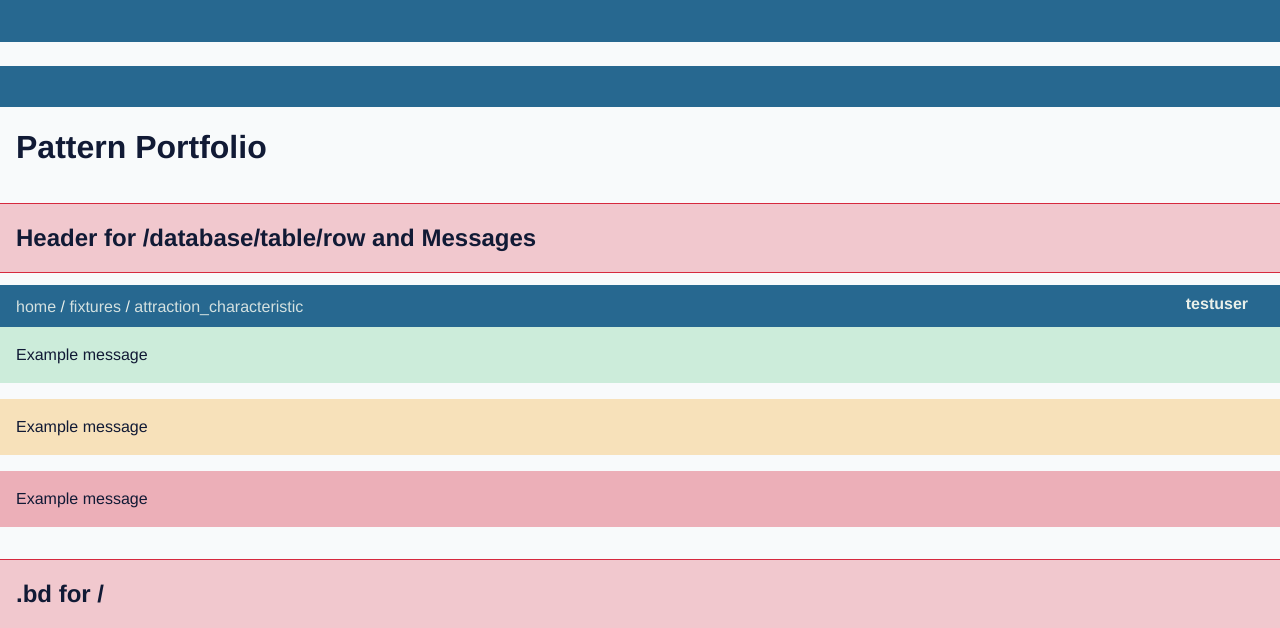
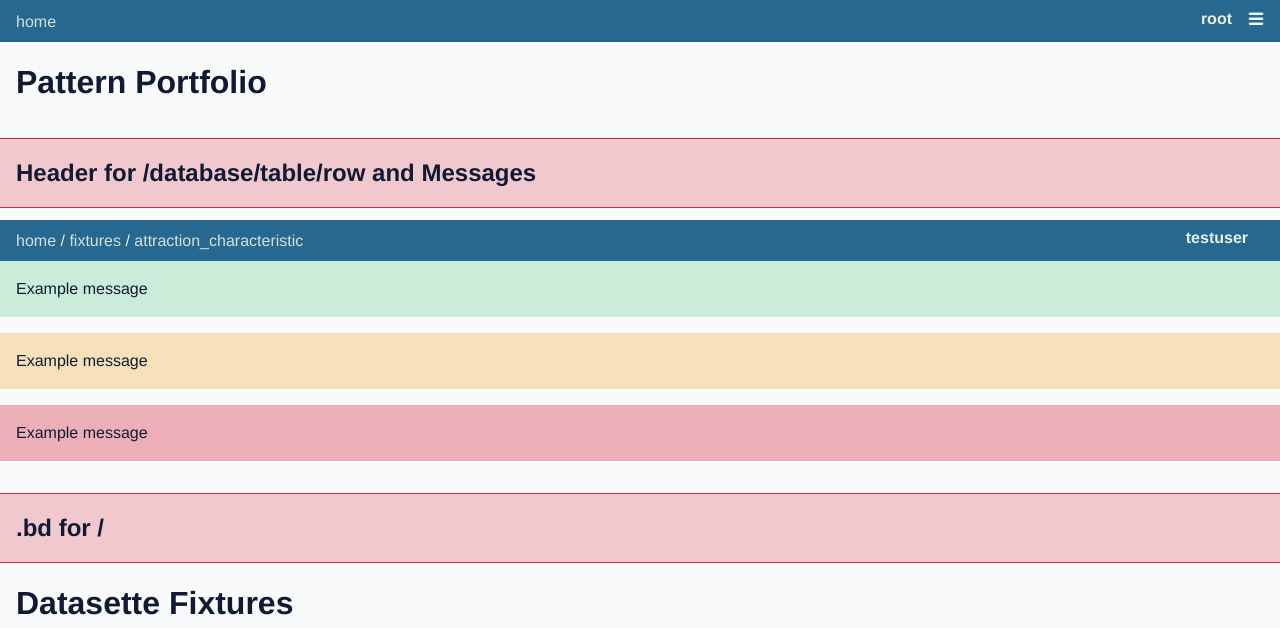
Before and after one commit to simonw/datasette, a Python web app: template datasette/templates/patterns.html in a window 1280 px wide. Shown: the top 628 px of the page. Run offline with Jinja, Linux system fonts and the light colour scheme; the template is opened without the code that fills it, so the values that code supplies are empty.

Commit message:
Add nav menu to pattern portfolio

```diff
--- a/datasette/templates/patterns.html
+++ b/datasette/templates/patterns.html
@@ -9,19 +9,33 @@
 </head>
 <body>
 
+<header><nav>
+    <p class="crumbs">
+        <a href="/">home</a>
+    </p>
+    <details class="nav-menu">
+        <summary><svg aria-labelledby="nav-menu-svg-title" role="img"
+            fill="currentColor" stroke="currentColor" xmlns="http://www.w3.org/2000/svg"
+            viewBox="0 0 16 16" width="16" height="16">
+                <title id="nav-menu-svg-title">Menu</title>
+                <path fill-rule="evenodd" d="M1 2.75A.75.75 0 011.75 2h12.5a.75.75 0 110 1.5H1.75A.75.75 0 011 2.75zm0 5A.75.75 0 011.75 7h12.5a.75.75 0 110 1.5H1.75A.75.75 0 011 7.75zM1.75 12a.75.75 0 100 1.5h12.5a.75.75 0 100-1.5H1.75z"></path>
+        </svg></summary>
+        <div class="nav-menu-inner">
+            <ul>
+                <li><a href="/-/databases">Databases</a></li>
+                <li><a href="/-/plugins">Installed plugins</a></li>
+                <li><a href="/-/versions">Version info</a></li>
+            </ul>
+            <form action="/-/logout" method="post">
+                <button class="button-as-link">Log out</button>
+            </form>
+        </div>
+    </details>
+    <div class="actor">
+        <strong>root</strong>
+    </div>
+</nav></header>
 
-<header>
-</header>
-
-<br>
-
-<!-- .hd is now header -->
-<header>
-  <nav></nav>
-</header>
-
-
-<!-- div.bd is now section.content -->
 <section class="content">
     <h1>Pattern Portfolio</h1>
 </section>
```
